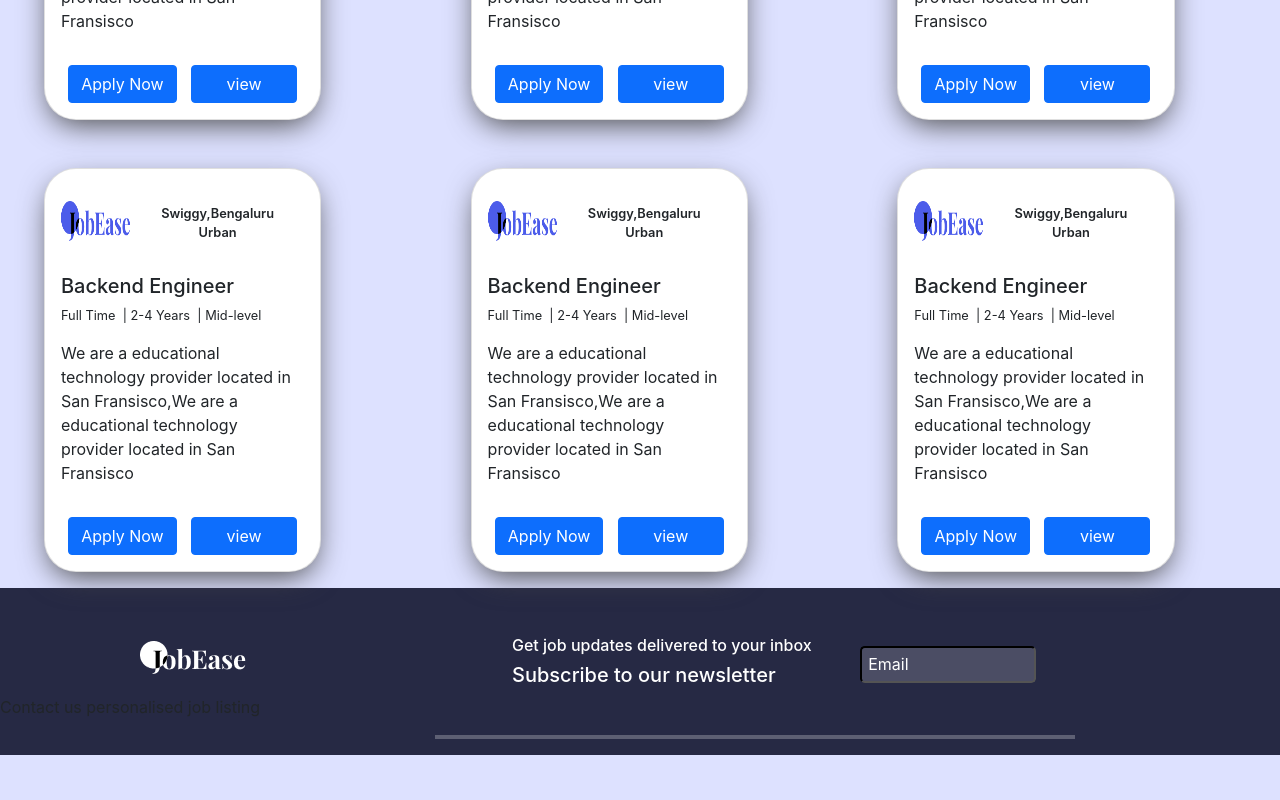
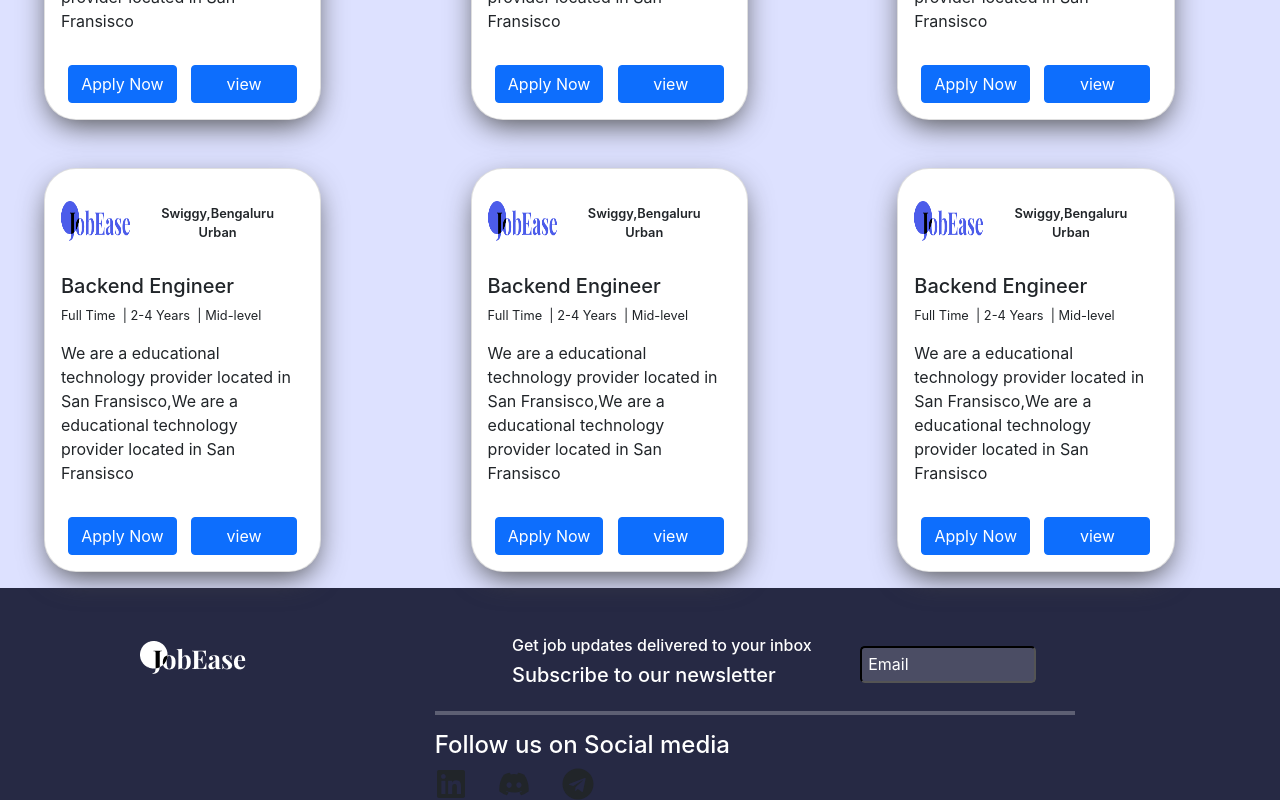
Before and after one commit to krishmurarka/Job-Portal, a React (Create React App) app in the folder user-frontend/: page / in a window 1280 px wide. Shown: the part 636-1436 px from the top of the page. Before the commit the page ends 1391 px from the top, so only its background shows below. Built offline with nearby package versions, Linux system fonts and the light colour scheme.

Commit message:
updated footer

```diff
--- a/user-frontend/src/Components/Footer.js
+++ b/user-frontend/src/Components/Footer.js
@@ -1,7 +1,7 @@
 import React, { Component } from "react";
 import AppLogo from "./assets/Group.png";
 import "./Footer.css";
-
+import { FaTelegram, FaDiscord, FaLinkedin } from "react-icons/fa";
 
 class Footer extends Component {
     render() {
@@ -9,7 +9,7 @@ class Footer extends Component {
             <div className="footer-container">
                 <div className="footer" >
                     <div className="container  col-sm-4 col-md-4">
-                        <img src={AppLogo} alt=""  />
+                        <img src={AppLogo} alt="" />
                     </div>
                     <div className="footer-text-container  col-sm-8 col-md-8">
                         {/* <div className="col-sm-2"></div> */}
@@ -22,23 +22,44 @@ class Footer extends Component {
                                 <input type="email" placeholder=" Email"></input>
                             </form>
                         </div>
+                    </div>
 
 
+                </div>
+                <div className="row">
+                    <div className="col-sm-4"></div>
+                    <div className="col-sm-7"><hr className="horizontalLine" /></div>
+                </div>
+
+                <div className="row">
+                    <div className="col-sm-4"></div>
+                    <div className="col-sm-8">
+                        <div className="media-content-container ">
+                            <h4 style={{ color: 'white' }}>Follow us on Social media</h4>
+                        </div>
+                        <div className="media-icons">
+                            <span className="media-icon-linkedin" >
+                                <FaLinkedin size="2em" spacing="10em" />
+                            </span>
+                            &nbsp;
+                            &nbsp;
+                            &nbsp;
+                            &nbsp;
+                            <span className="media-icon-discord">
+                                <FaDiscord size="2em" />
+                            </span>
+                            {/* {" "} */}
+                            &nbsp;
+                            &nbsp;
+                            &nbsp;
+                            &nbsp;
+
+                            <span className="media-icon-telegram">
+                                <FaTelegram size="2em" />
+                            </span>
+                        </div>
                     </div>
 
-                    {/* <div className="media-container">
-                        <h3>Follow us on social media</h3>
-                    </div> */}
-                    {/* <div className="social-media-container">
-                        <ul className="footer-links flex-container">
-                            <li><a href="https://google.com" >Instagram</a></li>
-                        </ul>
-                    </div> */}
-                </div>
-                <div className="footer-bottom">Contact us personalised job listing</div>
-                <div className="row">
-                    <div className="col-sm-4"></div>
-                    <div className="col-sm-8"><hr className="horizontalLine"/></div>
 
                 </div>
 
```
